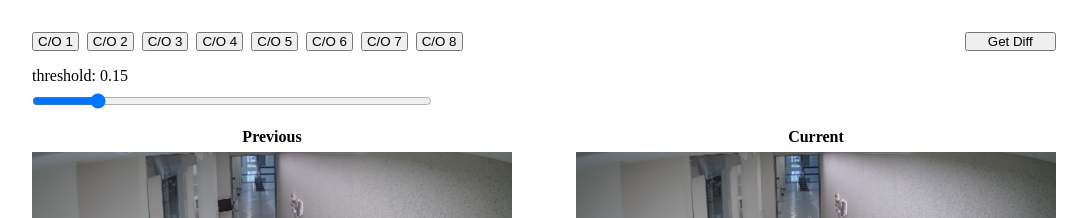
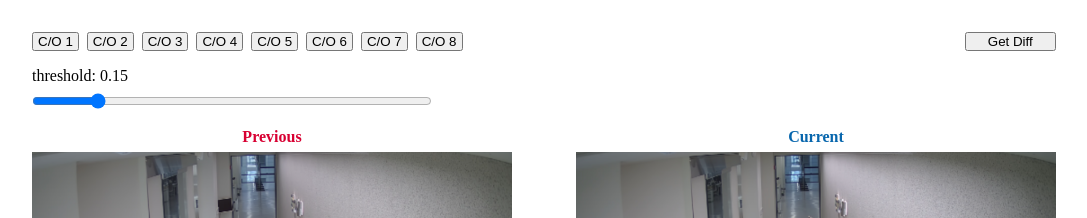
Before and after one commit to kennycha/snapshot-diff, a React (Vite) app: page / in a window 1280 px wide. Shown: the top 218 px of the page, without its empty margins (96-1183 px from the left). Built offline with nearby package versions, Linux system fonts and the light colour scheme.

Commit message:
feat: added <-> deleted 구분

```diff
--- a/src/components/App/index.tsx
+++ b/src/components/App/index.tsx
@@ -29,11 +29,15 @@ const App = () => {
     return `/snapshot-diff/assets/images/co${currentCoId}-${label}.png`;
   };
 
+  const adjustCanvasSize = (canvas: HTMLCanvasElement) => {
+    canvas.width = IMAGE_SIZES.to.width;
+    canvas.height = IMAGE_SIZES.to.height;
+  };
+
   useEffect(() => {
     if (!prevCtx) {
       const canvas = document.createElement("canvas");
-      canvas.width = IMAGE_SIZES.to.width;
-      canvas.height = IMAGE_SIZES.to.height;
+      adjustCanvasSize(canvas);
       const context = canvas.getContext("2d");
       if (!context) return;
 
@@ -44,8 +48,7 @@ const App = () => {
   useEffect(() => {
     if (!currentCtx) {
       const canvas = document.createElement("canvas");
-      canvas.width = IMAGE_SIZES.to.width;
-      canvas.height = IMAGE_SIZES.to.height;
+      adjustCanvasSize(canvas);
       const context = canvas.getContext("2d");
       if (!context) return;
 
@@ -55,8 +58,7 @@ const App = () => {
 
   useEffect(() => {
     if (diffCanvasRef.current) {
-      diffCanvasRef.current.width = IMAGE_SIZES.to.width;
-      diffCanvasRef.current.height = IMAGE_SIZES.to.height;
+      adjustCanvasSize(diffCanvasRef.current);
     }
   }, []);
 
@@ -122,7 +124,7 @@ const App = () => {
       diff.data,
       IMAGE_SIZES.to.width,
       IMAGE_SIZES.to.height,
-      { threshold, diffColor: [216, 0, 50] }
+      { threshold, diffColor: [216, 0, 50], diffColorAlt: [7, 102, 173] }
     );
     diffCtx.putImageData(diff, 0, 0);
 
@@ -172,11 +174,13 @@ const App = () => {
         <ImageCard
           ref={prevImgRef}
           label="Previous"
+          labelColor="red"
           imageUrl={getImageUrl(ImageLabels.previous)}
         />
         <ImageCard
           ref={currentImgRef}
           label="Current"
+          labelColor="blue"
           imageUrl={getImageUrl(ImageLabels.current)}
         />
       </div>
--- a/src/components/ImageCard/index.module.scss
+++ b/src/components/ImageCard/index.module.scss
@@ -9,6 +9,14 @@
 
 .label {
   font-weight: bold;
+
+  &.red {
+    color: rgb(216, 0, 50);
+  }
+
+  &.blue {
+    color: rgb(7, 102, 173);
+  }
 }
 
 .image {
--- a/src/components/ImageCard/index.tsx
+++ b/src/components/ImageCard/index.tsx
@@ -6,14 +6,15 @@ const cx = classNames.bind(styles);
 
 type Props = {
   label: string;
+  labelColor: "red" | "blue";
   imageUrl: string;
 };
 
 const ImageCard = forwardRef<HTMLImageElement, Props>(
-  ({ label, imageUrl }, ref) => {
+  ({ label, labelColor, imageUrl }, ref) => {
     return (
       <div className={cx("container")}>
-        <p className={cx("label")}>{label}</p>
+        <p className={cx("label", labelColor)}>{label}</p>
         <img
           ref={ref}
           src={imageUrl}
```
